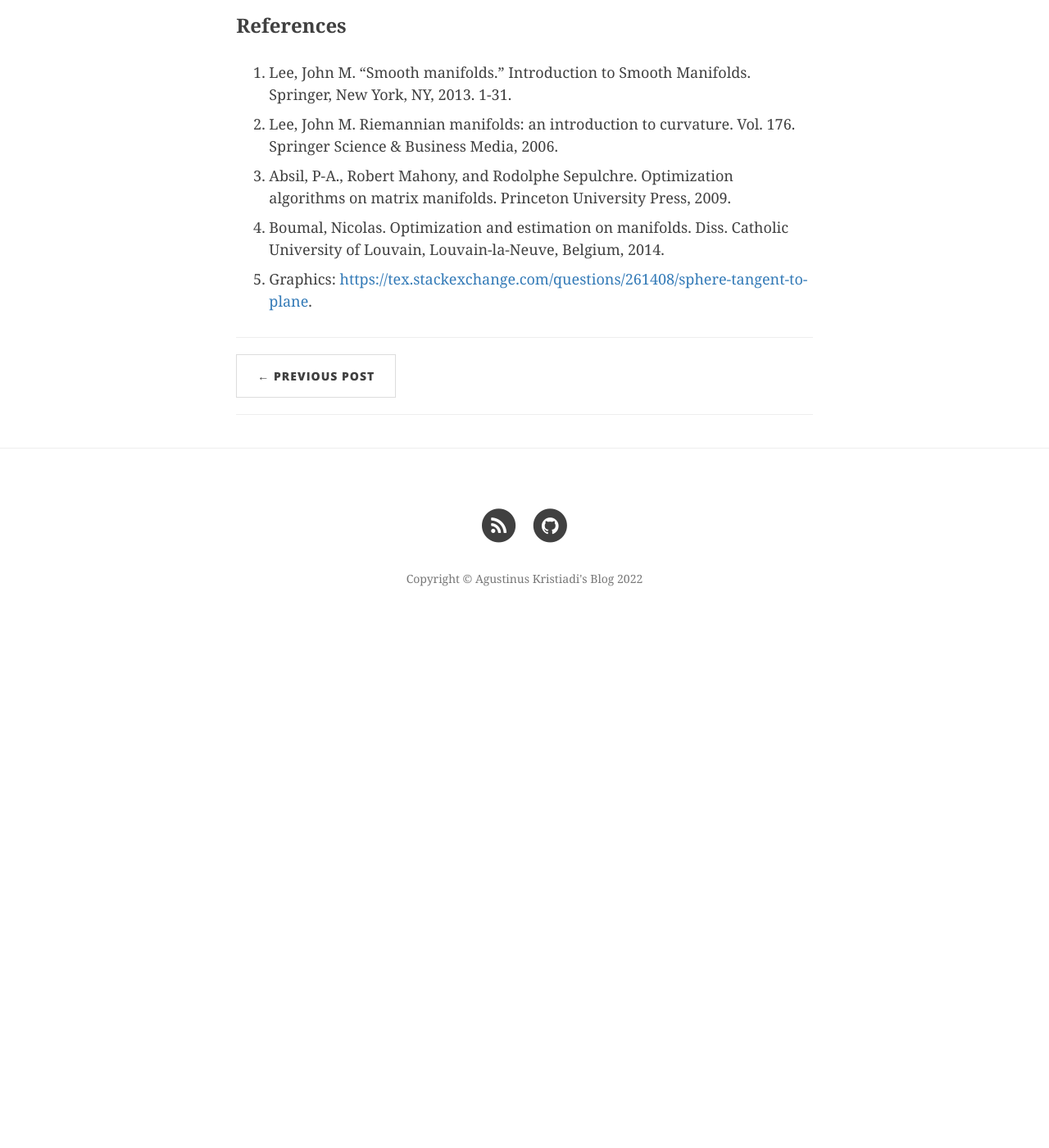
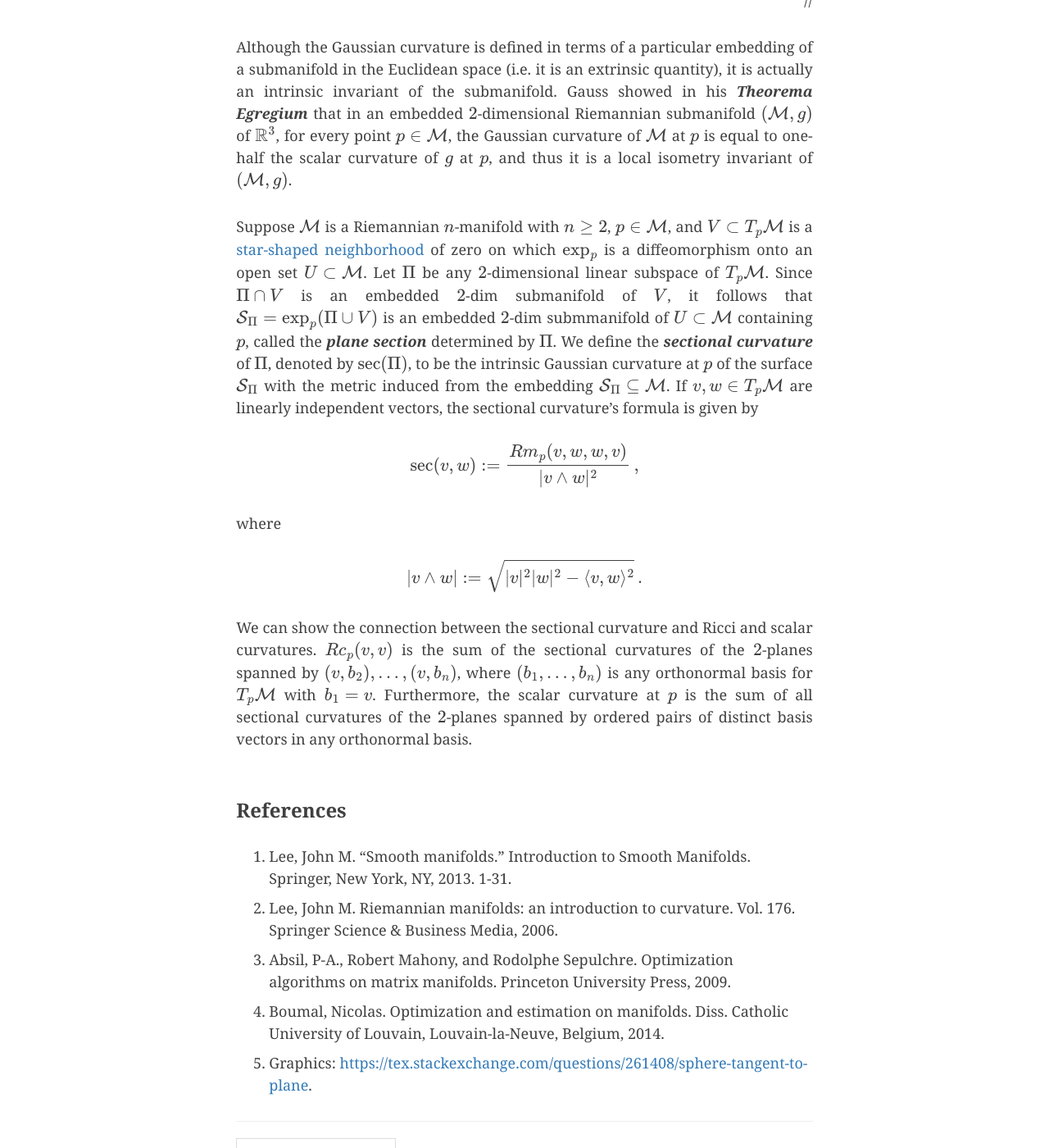
Before and after one commit to hsyodysseyjr/wiseodd0, a Jekyll site: the page built from _posts/2019-02-17-riemannian-geometry.md, in a window 1280 px wide and 1400 px high, scrolled down 24022 px. Shown: the whole window at 82% size. Built offline with Jekyll 4.4.1, drawn with Linux system fonts in a browser that asks for light colours; nearby versions of some CDN libraries; formulas are drawn with MathJax 3; before the commit the page ends 24803 px from its top, so only the background shows below that; some of the changed text lies outside the part shown.

Commit message:
Update notes

```diff
--- a/_posts/2019-02-17-riemannian-geometry.md
+++ b/_posts/2019-02-17-riemannian-geometry.md
@@ -649,6 +649,14 @@ The eigenvalues of $$s$$ at $$p \in \mathcal{M}$$ are called the **_principal cu
 
 From the principal curvatures, we can compute other quantities: The **_Gaussian curvature_** which is defined as $$K := \text{det}(s)$$ and the **_mean curvature_** $$H := (1/n) \text{tr}(s)$$. In other words, $$K = \prod_i \kappa_i$$ and $$H = (1/n) \sum_i \kappa_i$$, since $$s$$ can be represented by a symmetric matrix.
 
+The Gaussian curvature, which is a local isometric invariant, is connected to a global topological invariant, the [Euler characteristic](https://en.wikipedia.org/wiki/Euler_characteristic), through the **_Gauss-Bonnet theorem_**. Let $$(\mathcal{M}, g)$$ be a smoothly triangulated compact Riemannian 2-manifold, then
+
+$$
+    \int_\mathcal{M} K \, dA = 2 \pi \, \chi(\mathcal{M}) \, ,
+$$
+
+where $$dA$$ is its Riemannian density.
+
 
 <h2 class="section-heading">Hypersurfaces of Euclidean space</h2>
 
@@ -699,6 +707,20 @@ where recall that, $$\partial_j x^i = \partial x^i / \partial x^j = \delta_{ij}$
 
 Although the Gaussian curvature is defined in terms of a particular embedding of a submanifold in the Euclidean space (i.e. it is an extrinsic quantity), it is actually an intrinsic invariant of the submanifold. Gauss showed in his **_Theorema Egregium_** that in an embedded $$2$$-dimensional Riemannian submanifold $$(\mathcal{M}, g)$$ of $$\mathbb{R}^3$$, for every point $$p \in \mathcal{M}$$, the Gaussian curvature of $$\mathcal{M}$$ at $$p$$ is equal to one-half the scalar curvature of $$g$$ at $$p$$, and thus it is a local isometry invariant of $$(\mathcal{M}, g)$$.
 
+Suppose $$\mathcal{M}$$ is a Riemannian $$n$$-manifold with $$n \geq 2$$, $$p \in \mathcal{M}$$, and $$V \subset T_p \mathcal{M}$$ is a [star-shaped neighborhood](https://en.wikipedia.org/wiki/Star_domain) of zero on which $$\text{exp}_p$$ is a diffeomorphism onto an open set $$U \subset \mathcal{M}$$. Let $$\Pi$$ be any $$2$$-dimensional linear subspace of $$T_p \mathcal{M}$$. Since $$\Pi \cap V$$ is an embedded $$2$$-dim submanifold of $$V$$, it follows that $$\mathcal{S}_\Pi = \text{exp}_p(\Pi \cup V)$$ is an embedded $$2$$-dim submmanifold of $$U \subset \mathcal{M}$$ containing $$p$$, called the **_plane section_** determined by $$\Pi$$. We define the **_sectional curvature_** of $$\Pi$$, denoted by $$\text{sec}(\Pi)$$, to be the intrinsic Gaussian curvature at $$p$$ of the surface $$\mathcal{S}_\Pi$$ with the metric induced from the embedding $$\mathcal{S}_\Pi \subseteq \mathcal{M}$$. If $$v, w \in T_p \mathcal{M}$$ are linearly independent vectors, the sectional curvature's formula is given by
+
+$$
+    \text{sec}(v, w) := \frac{Rm_p(v, w, w, v)}{\lvert v \wedge w \rvert^2} \, ,
+$$
+
+where
+
+$$
+    \lvert v \wedge w \rvert := \sqrt{\lvert v \rvert^2 \lvert w \rvert^2 - \langle v, w \rangle^2} \, .
+$$
+
+We can show the connection between the sectional curvature and Ricci and scalar curvatures. $$Rc_p(v, v)$$ is the sum of the sectional curvatures of the $$2$$-planes spanned by $$(v, b_2), \dots, (v, b_n)$$, where $$(b_1, \dots, b_n)$$ is any orthonormal basis for $$T_p \mathcal{M}$$ with $$b_1 = v$$. Furthermore, the scalar curvature at $$p$$ is the sum of all sectional curvatures of the $$2$$-planes spanned by ordered pairs of distinct basis vectors in any orthonormal basis.
+
 
 <h2 class="section-heading">References</h2>
 
```
